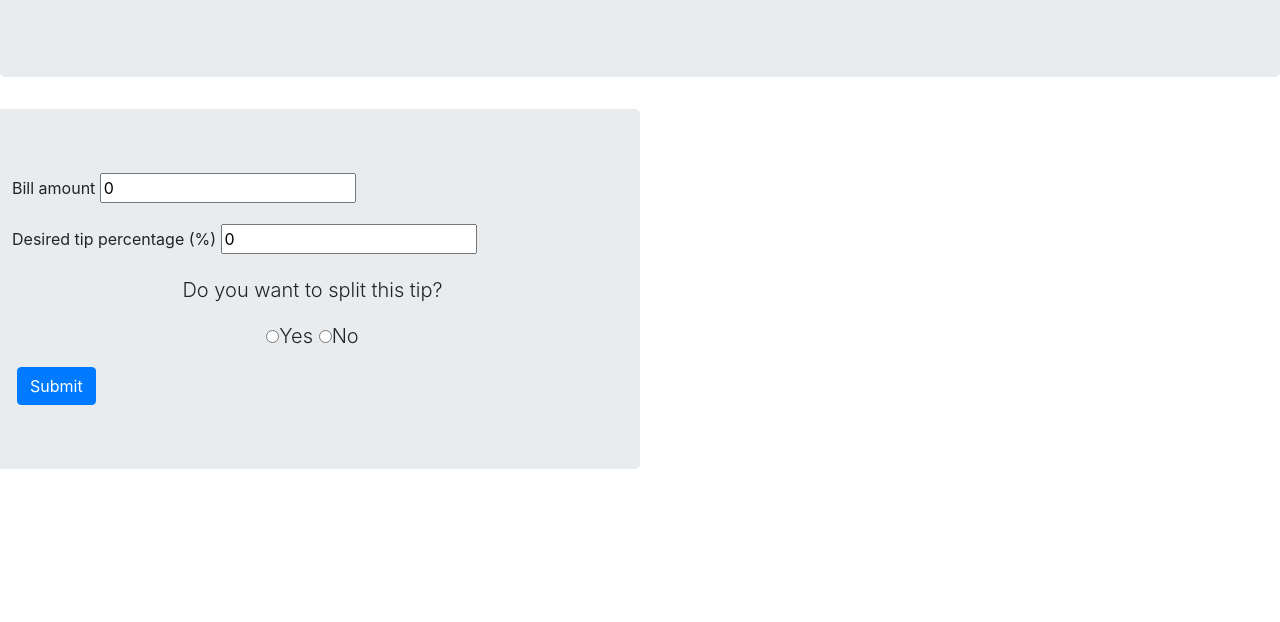
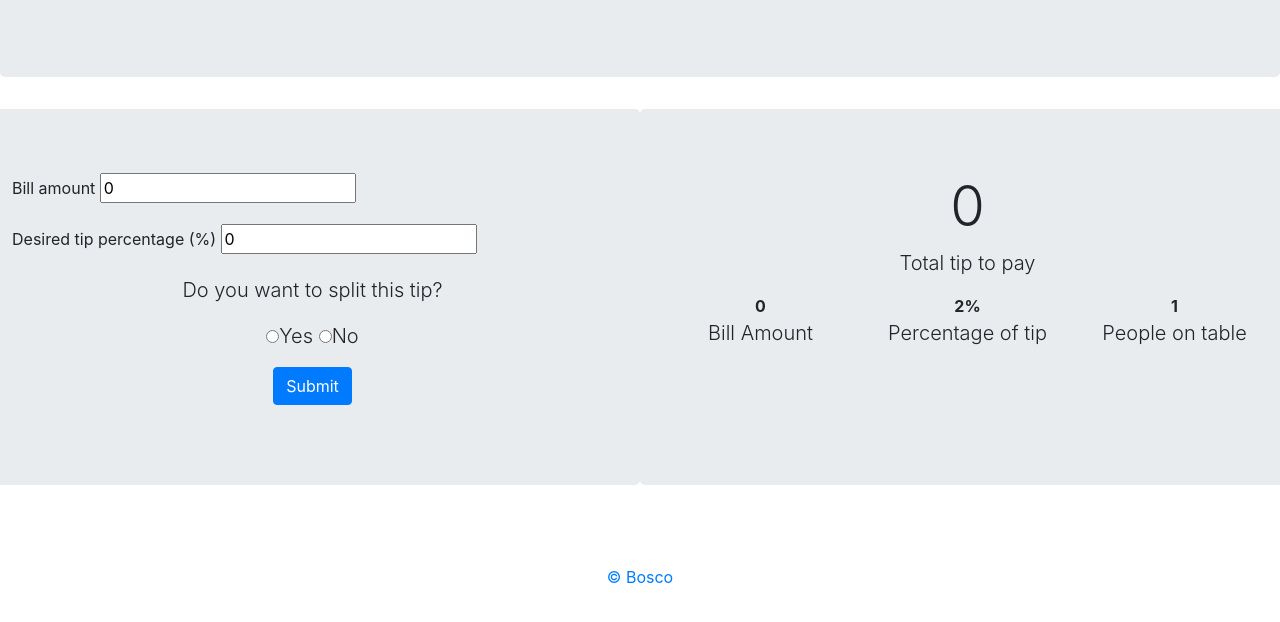
Before and after one commit to Nzibosco/masterTip, a plain HTML site: page index.html in a window 1280 px wide. Shown: the part 172-794 px from the top of the page. Drawn offline with nearby package versions, Linux system fonts and the light colour scheme.

Commit message:
added a footer and a dashboard to display key data

```diff
--- a/index.html
+++ b/index.html
@@ -50,13 +50,44 @@
                 <div class="collapse" id="if-split">
                     <div class="form-group text-center">
                         <label for="split"class = "lead">How many people on the table?</label> <br>
-                        <input type="number" value=1 placeholder="Enter number of people to split the tip" name="split-tip" id="split">
+                        <input type="number" value=1 placeholder="People to split the tip" name="split-tip" id="split">
                     </div>
                 </div>
-                <button type = "submit" id = "form-submit" class = "btn btn-primary">Submit</button>
+                <div class = "form-group text-center" id = "form-button">
+                    <button type = "submit" id = "form-submit" class = "btn btn-primary">Submit</button>
+                </div>
             </form>
         </div>
+        <!-- Dashboard displaying tip details -->
+        <div class = "jumbotron col-md-6" id = "dashboard">
+            <div id = "for-tip" class ="main text-center">
+                <h1 class = "display-4" id = "amount">0</h1>
+                <p class = "lead">Total tip to pay</p>
+            </div>
+            <div class = "main" id = "details">
+                <div class = "row text-center" id = "details-row">
+                    <div class = "value col-md-4" id = "bill-details">
+                        <strong id = "bill-final">0</strong>
+                        <p class = "lead">Bill Amount</p>
+                    </div>
+                    <div class = "value col-md-4" id = "tip-details">
+                        <strong id = "tip-final">2<span id = "tip-percent"></span>%</strong>
+                        <p class = "lead">Percentage of tip</p>
+                    </div>
+                    <div class = "value col-md-4" id = "table-details">
+                        <strong id = "table-final">1</strong>
+                        <p class = "lead">People on table</p>
+                    </div>
+                </div>
+            </div>
+        </div>
     </div>
+    <br>
+    <br>
+    <!-- Footer with link to Developer's portfolio -->
+    <footer class = "page-footer text-center">
+        <a href = "https://nzibosco.github.io/Portfolio/" target = "_blank" id = "footer-link">&copy Bosco</a>
+    </footer>
 
 </body>
 
```
